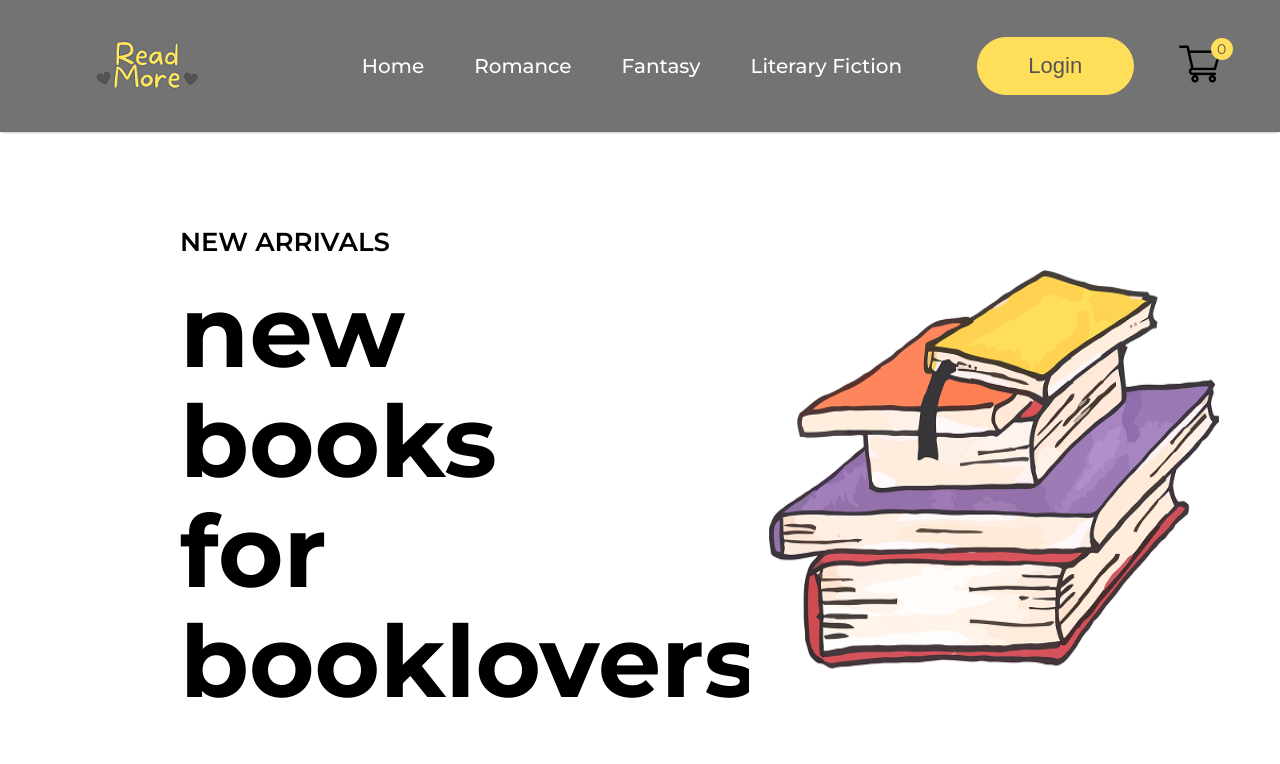
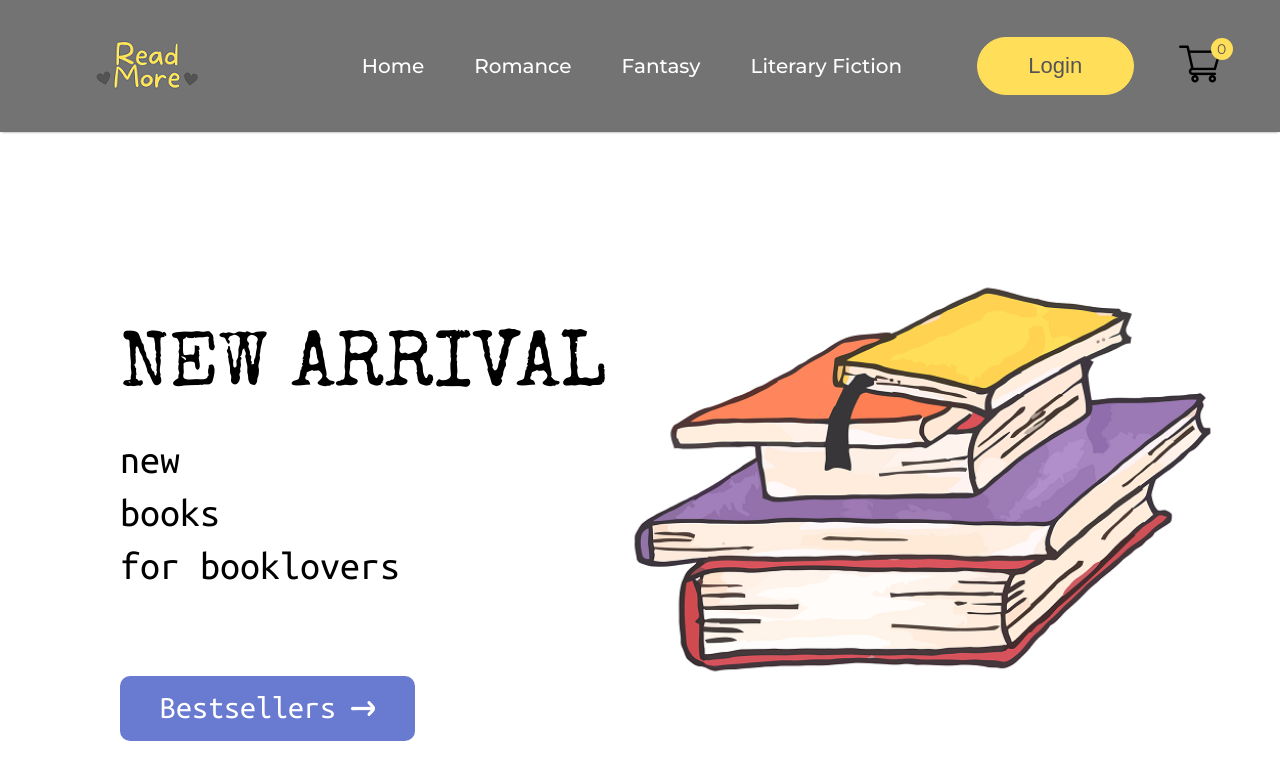
Before and after one commit to AnnaBilokon/ReadMeShop, a React (Create React App) app: page / in a window 1280 px wide. Shown: the top 764 px of the page. Built offline with nearby package versions, Linux system fonts and the light colour scheme.

Commit message:
styling the hero section

```diff
--- a/src/components/hero/hero.css
+++ b/src/components/hero/hero.css
@@ -1,5 +1,4 @@
 .hero {
-
 	height: 100vh;
 	display: flex;
 	justify-content: space-around;
@@ -12,22 +11,26 @@
 	flex-direction: column;
 	justify-content: center;
 	gap: 20px;
-	padding-left: 180px;
+	padding-left: 120px;
 	line-height: 1.1;
 
 
 }
 
 .hero_left h2{
+font-family: "Special Elite", system-ui;
 color: black;
-font-size: 26px;
-font-weight: 600;
+font-size: 78px;
+font-weight: 400;
+line-height: 90px;
 }
 
 .hero_left p{
+	font-family: "Ubuntu Mono", monospace;
 	color: black;
-	font-size: 100px;
-	font-weight: 700;
+	font-size: 40px;
+	font-weight: 400;
+	line-height: 53px;
 }
 
 .hero_hand_icon {
@@ -41,29 +44,29 @@ font-weight: 600;
 	justify-content: center;
 	align-items: center;
 	gap: 15px;
-	width: 310px;
-	height: 70px;
-	border-radius: 75px;
-	margin-top: 30px;
-	background:#FFDE59;
-    color:#545454;
-	font-size: 22px;
-	font-weight: 500;
+	width: 295px;
+	height: 65px;
+	border-radius: 10px;
+	margin-top: 63px;
+	background:#697AD1;
+    color:white;
+	font-family: "Ubuntu Mono", monospace;
+	font-size: 32px;
+	font-weight: 400;
 	cursor: pointer;
 }
 
 .hero_right {
-
-	width: 300px;
+	width: 200px;
 	flex: 1;
 	display: flex;
 	align-items:flex-start;
 	justify-content: center;
-	margin-top: 70px;
-	margin-right: 50px;
+	margin-top: 90px;
+	margin-right: 90px;
 }
 
 .hero_right img {
-	width: 490px;
-	height: 540px;
+	width: 60vw;
+	height: 65vh;
 }
```
